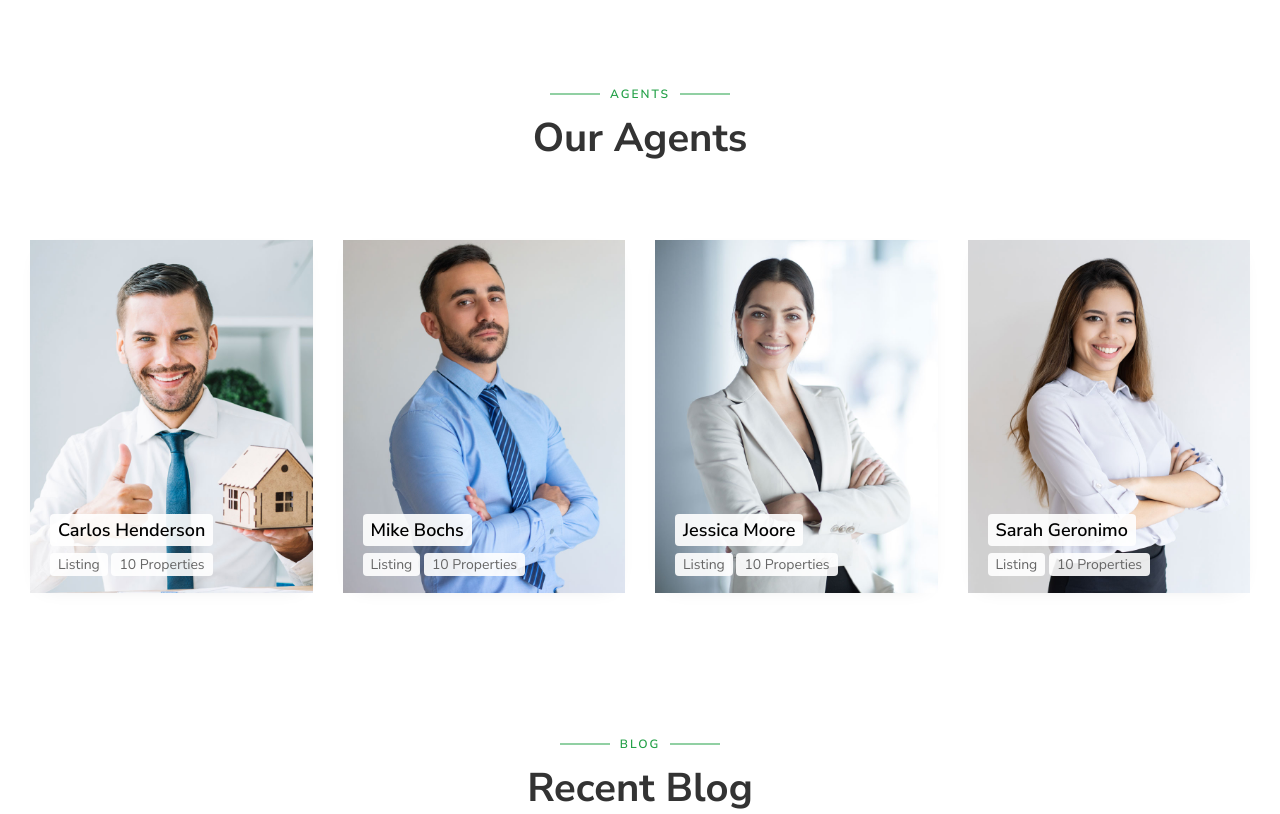
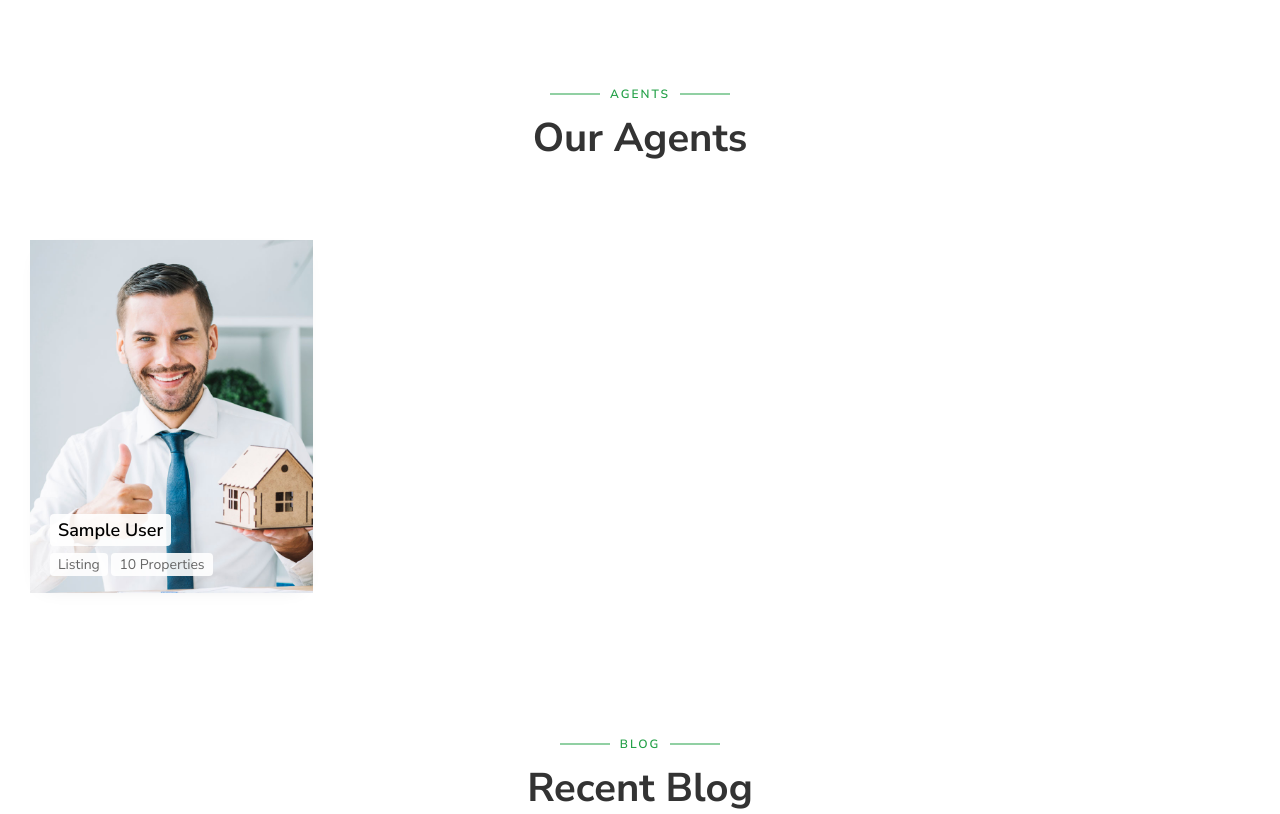
Before and after one commit to Rahmet97/ecoverde, a Django app: template templates/index.html in a window 1280 px wide. Shown: the part 4943-5757 px from the top of the page. Run offline with Django 4.2, Linux system fonts and the light colour scheme; tables that the repository leaves empty hold one stand-in row (values such as "Sample post"); the template is opened without the code that fills it: values that come from a table or form of the project are taken from there, most other values are stand-ins (such as "Sample title", 1, 10 or a date in 2020); grey boxes marked "Sample" are stand-in pictures; some libraries are stand-ins or nearby versions; some web fonts are replaced.

Commit message:
Agents done in home page and agents page

```diff
--- a/auth/views.py
+++ b/auth/views.py
@@ -1,3 +1,5 @@
+from email.policy import default
+
 from django.contrib.auth import login, logout
 from django import forms
 from django.contrib.auth.forms import AuthenticationForm, UserCreationForm
@@ -9,10 +11,11 @@ class RegisterForm(UserCreationForm):
     email = forms.EmailField(required=False)
     first_name = forms.CharField(max_length=150)
     last_name = forms.CharField(max_length=150)
+    is_staff = forms.CheckboxInput()
 
     class Meta:
         model = User
-        fields = ('username', 'first_name', 'last_name', 'email', 'password1', 'password2')
+        fields = ('username', 'first_name', 'last_name', 'email', 'password1', 'password2', 'is_staff')
 
     def __init__(self, *args, **kwargs):
         super().__init__(*args, **kwargs)
@@ -28,6 +31,7 @@ class RegisterForm(UserCreationForm):
         self.fields['password2'].widget.attrs.update({
             'placeholder': 'Repeat your password', 'autocomplete': 'new-password',
         })
+        # self.fields["is_staff"].label_from_instance = lambda obj: obj.get_is_staff_display()
 
 
 def login_view(request):
--- a/templates/index.html
+++ b/templates/index.html
@@ -428,50 +428,52 @@
           </div>
         </div>
         <div class="row">
+            {% for agent in agents %}
         	<div class="col-md-3 ftco-animate">
         		<div class="agent">
     					<div class="img">
 		    				<img src="{% static 'images/team-1.jpg' %}" class="img-fluid" alt="Colorlib Template">
 		    				<div class="desc">
-		    					<h3><a href="properties.html">Carlos Henderson</a></h3>
+		    					<h3><a href="properties.html">{{ agent.first_name }} {{ agent.last_name }}</a></h3>
 									<p class="h-info"><span class="location">Listing</span> <span class="details">10 Properties</span></p>
 		    				</div>
 	    				</div>
     				</div>
         	</div>
-        	<div class="col-md-3 ftco-animate">
-        		<div class="agent">
-    					<div class="img">
-		    				<img src="{% static 'images/team-2.jpg' %}" class="img-fluid" alt="Colorlib Template">
-	    				</div>
-	    				<div class="desc">
-	    					<h3><a href="properties.html">Mike Bochs</a></h3>
-								<p class="h-info"><span class="location">Listing</span> <span class="details">10 Properties</span></p>
-	    				</div>
-    				</div>
-        	</div>
-        	<div class="col-md-3 ftco-animate">
-        		<div class="agent">
-    					<div class="img">
-		    				<img src="{% static 'images/team-3.jpg' %}" class="img-fluid" alt="Colorlib Template">
-	    				</div>
-	    				<div class="desc">
-	    					<h3><a href="properties.html">Jessica Moore</a></h3>
-								<p class="h-info"><span class="location">Listing</span> <span class="details">10 Properties</span></p>
-	    				</div>
-    				</div>
-        	</div>
-        	<div class="col-md-3 ftco-animate">
-        		<div class="agent">
-    					<div class="img">
-		    				<img src="{% static 'images/team-4.jpg' %}" class="img-fluid" alt="Colorlib Template">
-	    				</div>
-	    				<div class="desc">
-	    					<h3><a href="properties.html">Sarah Geronimo</a></h3>
-								<p class="h-info"><span class="position">Listing</span> <span class="details">10 Properties</span></p>
-	    				</div>
-    				</div>
-        	</div>
+            {% endfor %}
+{#        	<div class="col-md-3 ftco-animate">#}
+{#        		<div class="agent">#}
+{#    					<div class="img">#}
+{#		    				<img src="{% static 'images/team-2.jpg' %}" class="img-fluid" alt="Colorlib Template">#}
+{#	    				</div>#}
+{#	    				<div class="desc">#}
+{#	    					<h3><a href="properties.html">Mike Bochs</a></h3>#}
+{#								<p class="h-info"><span class="location">Listing</span> <span class="details">10 Properties</span></p>#}
+{#	    				</div>#}
+{#    				</div>#}
+{#        	</div>#}
+{#        	<div class="col-md-3 ftco-animate">#}
+{#        		<div class="agent">#}
+{#    					<div class="img">#}
+{#		    				<img src="{% static 'images/team-3.jpg' %}" class="img-fluid" alt="Colorlib Template">#}
+{#	    				</div>#}
+{#	    				<div class="desc">#}
+{#	    					<h3><a href="properties.html">Jessica Moore</a></h3>#}
+{#								<p class="h-info"><span class="location">Listing</span> <span class="details">10 Properties</span></p>#}
+{#	    				</div>#}
+{#    				</div>#}
+{#        	</div>#}
+{#        	<div class="col-md-3 ftco-animate">#}
+{#        		<div class="agent">#}
+{#    					<div class="img">#}
+{#		    				<img src="{% static 'images/team-4.jpg' %}" class="img-fluid" alt="Colorlib Template">#}
+{#	    				</div>#}
+{#	    				<div class="desc">#}
+{#	    					<h3><a href="properties.html">Sarah Geronimo</a></h3>#}
+{#								<p class="h-info"><span class="position">Listing</span> <span class="details">10 Properties</span></p>#}
+{#	    				</div>#}
+{#    				</div>#}
+{#        	</div>#}
         </div>
     	</div>
     </section>
--- a/templates/register.html
+++ b/templates/register.html
@@ -63,6 +63,10 @@
           <div class="auth-input"><span class="fa fa-shield" aria-hidden="true"></span><input type="password" name="password2" id="id_password2" placeholder="Repeat your password" autocomplete="new-password" required></div>
           {% for error in form.password2.errors %}<small class="auth-error">{{ error }}</small>{% endfor %}
         </div>
+        <div class="auth-field">
+          <label for="id_staff">Is agent?</label>
+          <input type="checkbox" name="is_staff" id="id_staff">
+        </div>
         <button type="submit" class="auth-submit">Create account <span class="fa fa-arrow-right" aria-hidden="true"></span></button>
       </form>
       <p class="auth-switch">Already have an account? <a href="{% url 'login' %}">Sign in</a></p>
```
Also changed, not shown: base/views.py (+13 -2 lines).
